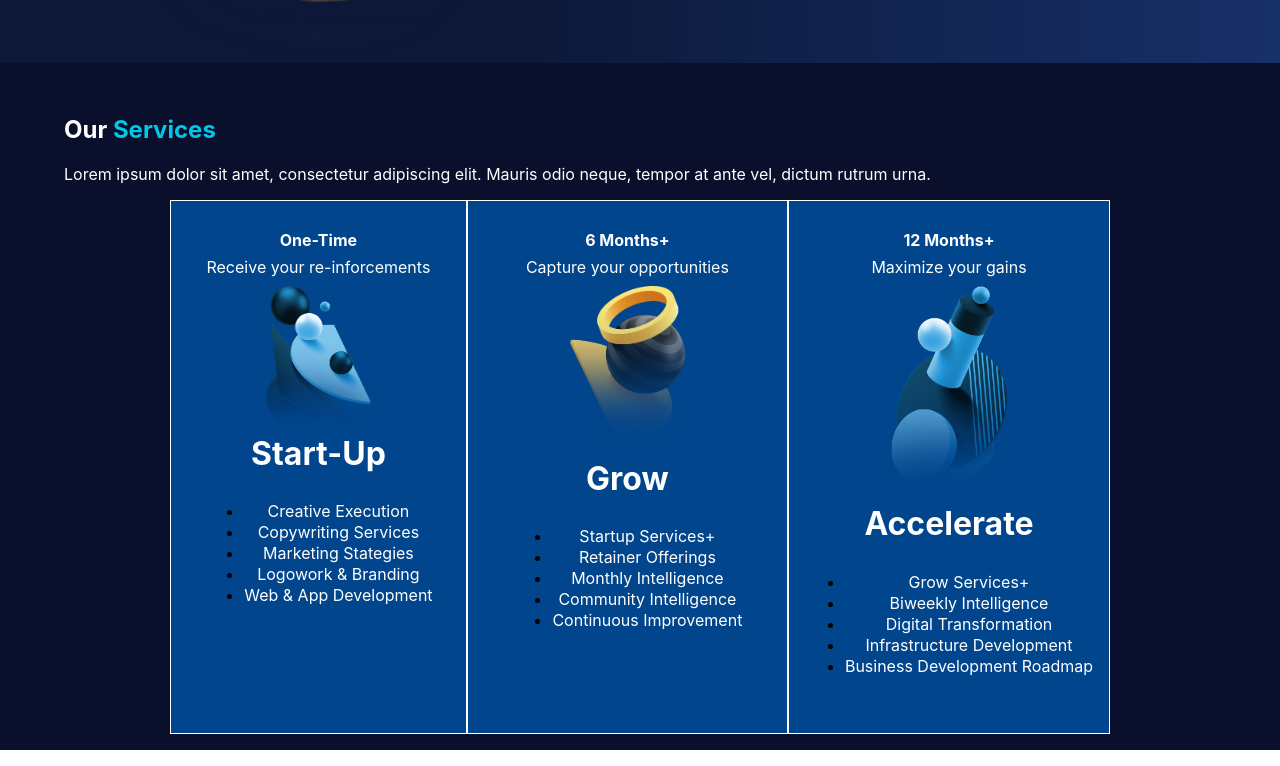
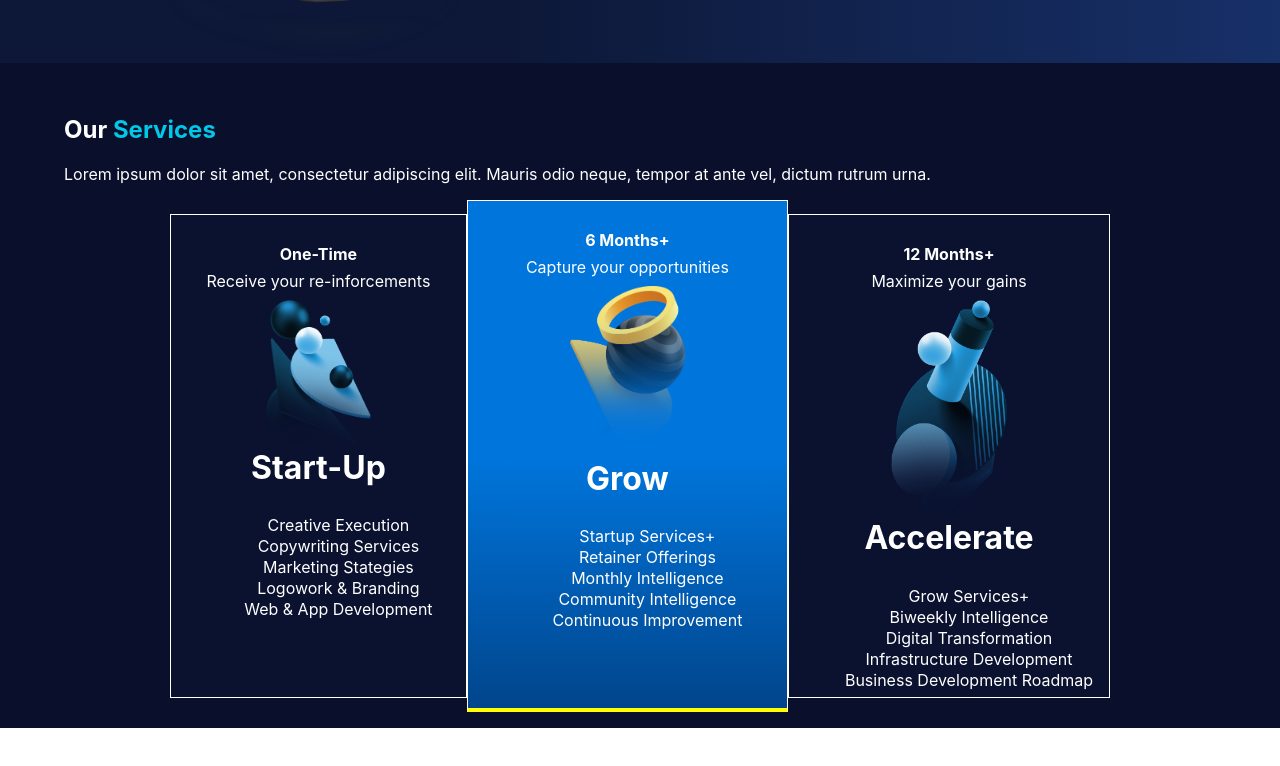
Before and after one commit to mohdkassar/dgl-website, a React (Create React App) app: page / in a window 1280 px wide. Shown: the part 2815-3581 px from the top of the page. After the commit the page ends 3559 px from the top, so only its background shows below. Built offline with nearby package versions, Linux system fonts and the light colour scheme.

Commit message:
agreements section select feature

```diff
--- /dev/null
+++ b/src/components/agreements/AgreementCard.jsx
@@ -0,0 +1,47 @@
+import React from "react";
+import "./agreements.css";
+import accelerateIcon from "../../assets/accelerate_icon.png";
+import growIcon from "../../assets/grow_icon.png";
+import startUpIcon from "../../assets/start_up_icon.png";
+
+const AgreementCard = ({ active, onClick, parameters }) => {
+  return (
+    <div
+      className={`dgl_agreements-card${active ? "-active" : ""}`}
+      onClick={() => onClick(parameters.id)}
+    >
+      <div className="dgl_agreements-card-duration">
+        <h4>{parameters.duration.title}</h4>
+        <p>{parameters.duration.subheader}</p>
+      </div>
+      <div className="dgl_agreements-card-logo">
+        <img
+          src={
+            parameters.id === "startup"
+              ? startUpIcon
+              : parameters.id === "grow"
+              ? growIcon
+              : accelerateIcon
+          }
+          alt="start-up"
+        />
+      </div>
+      <div className="dgl_agreements-card-title">
+        <h1>{parameters.title}</h1>
+      </div>
+      <div className="dgl_agreements-card-features">
+        <ul className="dgl_agreements-card-features-list">
+          {parameters.features.map((header) => {
+            return (
+              <li className="dgl_agreements-card-feature">
+                <p>{header}</p>
+              </li>
+            );
+          })}
+        </ul>
+      </div>
+    </div>
+  );
+};
+
+export default AgreementCard;
--- a/src/components/agreements/Agreements.jsx
+++ b/src/components/agreements/Agreements.jsx
@@ -1,10 +1,19 @@
 import React from "react";
 import "./agreements.css";
-import accelerateIcon from "../../assets/accelerate_icon.png";
-import growIcon from "../../assets/grow_icon.png";
-import startUpIcon from "../../assets/start_up_icon.png";
+import { useState } from "react";
+import agreementCards from "./agreementcards.json";
+import AgreementCard from "./AgreementCard";
 
 const Agreements = ({ refference }) => {
+  const [activeCard, setActiveCard] = useState(agreementCards.grow);
+
+  const cardPressed = (option) => {
+    let activeOption = Object.keys(agreementCards).find((card) => {
+      return agreementCards[card].id === option;
+    });
+    setActiveCard(agreementCards[activeOption]);
+  };
+
   return (
     <div className="dgl__agreements" ref={refference}>
       <div className="dgl_agreements-headline">
@@ -21,99 +30,21 @@ const Agreements = ({ refference }) => {
         </div>
       </div>
       <div className="dgl_agreements-cards">
-        <div className="dgl_agreements-card">
-          <div className="dgl_agreements-card-duration">
-            <h4>One-Time</h4>
-            <p>Receive your re-inforcements</p>
-          </div>
-          <div className="dgl_agreements-card-logo">
-            <img src={startUpIcon} alt="start-up" />
-          </div>
-          <div className="dgl_agreements-card-title">
-            <h1>Start-Up</h1>
-          </div>
-          <div className="dgl_agreements-card-features">
-            <ul className="dgl_agreements-card-features-list">
-              <li className="dgl_agreements-card-feature">
-                <p>Creative Execution</p>
-              </li>
-              <li className="dgl_agreements-card-feature">
-                <p>Copywriting Services</p>
-              </li>
-              <li className="dgl_agreements-card-feature">
-                <p>Marketing Stategies</p>
-              </li>
-              <li className="dgl_agreements-card-feature">
-                <p>Logowork & Branding</p>
-              </li>
-              <li className="dgl_agreements-card-feature">
-                <p>Web & App Development</p>
-              </li>
-            </ul>
-          </div>
-        </div>
-        <div className="dgl_agreements-card">
-          <div className="dgl_agreements-card-duration">
-            <h4>6 Months+</h4>
-            <p>Capture your opportunities</p>
-          </div>
-          <div className="dgl_agreements-card-logo">
-            <img src={growIcon} alt="grow" />
-          </div>
-          <div className="dgl_agreements-card-title">
-            <h1>Grow</h1>
-          </div>
-          <div className="dgl_agreements-card-features">
-            <ul className="dgl_agreements-card-features-list">
-              <li className="dgl_agreements-card-feature">
-                <p>Startup Services+</p>
-              </li>
-              <li className="dgl_agreements-card-feature">
-                <p>Retainer Offerings</p>
-              </li>
-              <li className="dgl_agreements-card-feature">
-                <p>Monthly Intelligence</p>
-              </li>
-              <li className="dgl_agreements-card-feature">
-                <p>Community Intelligence</p>
-              </li>
-              <li className="dgl_agreements-card-feature">
-                <p>Continuous Improvement</p>
-              </li>
-            </ul>
-          </div>
-        </div>
-        <div className="dgl_agreements-card">
-          <div className="dgl_agreements-card-duration">
-            <h4>12 Months+</h4>
-            <p>Maximize your gains</p>
-          </div>
-          <div className="dgl_agreements-card-logo">
-            <img src={accelerateIcon} alt="accelerate" />
-          </div>
-          <div className="dgl_agreements-card-title">
-            <h1>Accelerate</h1>
-          </div>
-          <div className="dgl_agreements-card-features">
-            <ul className="dgl_agreements-card-features-list">
-              <li className="dgl_agreements-card-feature">
-                <p>Grow Services+</p>
-              </li>
-              <li className="dgl_agreements-card-feature">
-                <p>Biweekly Intelligence</p>
-              </li>
-              <li className="dgl_agreements-card-feature">
-                <p>Digital Transformation</p>
-              </li>
-              <li className="dgl_agreements-card-feature">
-                <p>Infrastructure Development</p>
-              </li>
-              <li className="dgl_agreements-card-feature">
-                <p>Business Development Roadmap</p>
-              </li>
-            </ul>
-          </div>
-        </div>
+        <AgreementCard
+          active={activeCard.id === "startup" ? true : false}
+          onClick={cardPressed}
+          parameters={agreementCards.startup}
+        ></AgreementCard>
+        <AgreementCard
+          active={activeCard.id === "grow" ? true : false}
+          onClick={cardPressed}
+          parameters={agreementCards.grow}
+        ></AgreementCard>
+        <AgreementCard
+          active={activeCard.id === "accelerate" ? true : false}
+          onClick={cardPressed}
+          parameters={agreementCards.accelerate}
+        ></AgreementCard>
       </div>
     </div>
   );
--- /dev/null
+++ b/src/components/agreements/agreementcards.json
@@ -0,0 +1,47 @@
+{
+  "startup": {
+    "duration": {
+      "title": "One-Time",
+      "subheader": "Receive your re-inforcements"
+    },
+    "title": "Start-Up",
+    "id": "startup",
+    "features": [
+      "Creative Execution",
+      "Copywriting Services",
+      "Marketing Stategies",
+      "Logowork & Branding",
+      "Web & App Development"
+    ]
+  },
+  "grow": {
+    "duration": {
+      "title": "6 Months+",
+      "subheader": "Capture your opportunities"
+    },
+    "title": "Grow",
+    "id": "grow",
+    "features": [
+      "Startup Services+",
+      "Retainer Offerings",
+      "Monthly Intelligence",
+      "Community Intelligence",
+      "Continuous Improvement"
+    ]
+  },
+  "accelerate": {
+    "duration": {
+      "title": "12 Months+",
+      "subheader": "Maximize your gains"
+    },
+    "title": "Accelerate",
+    "id": "accelerate",
+    "features": [
+      "Grow Services+",
+      "Biweekly Intelligence",
+      "Digital Transformation",
+      "Infrastructure Development",
+      "Business Development Roadmap"
+    ]
+  }
+}
--- a/src/components/agreements/agreements.css
+++ b/src/components/agreements/agreements.css
@@ -26,11 +26,20 @@
 }
 
 .dgl_agreements-card {
-  background: #01458c;
+  background: #0a1230;
   line-height: 5px;
-  height: 500px;
+  height: 450px;
   padding: 1rem 1rem;
   border: solid 1px #fff;
+}
+
+.dgl_agreements-card-active {
+  background: linear-gradient(to bottom, #0076dd 0%, #0076dd 50%, #01458c 100%);
+  line-height: 5px;
+  height: 475px;
+  padding: 1rem 1rem;
+  border: solid 1px #fff;
+  border-bottom: 4px solid yellow;
 }
 
 .dgl_agreements-card-duration {
@@ -61,3 +70,7 @@
 .dgl_agreements-card-feature p {
   color: #fff;
 }
+
+.dgl_agreements-card-features-list {
+  list-style: none;
+}
```
